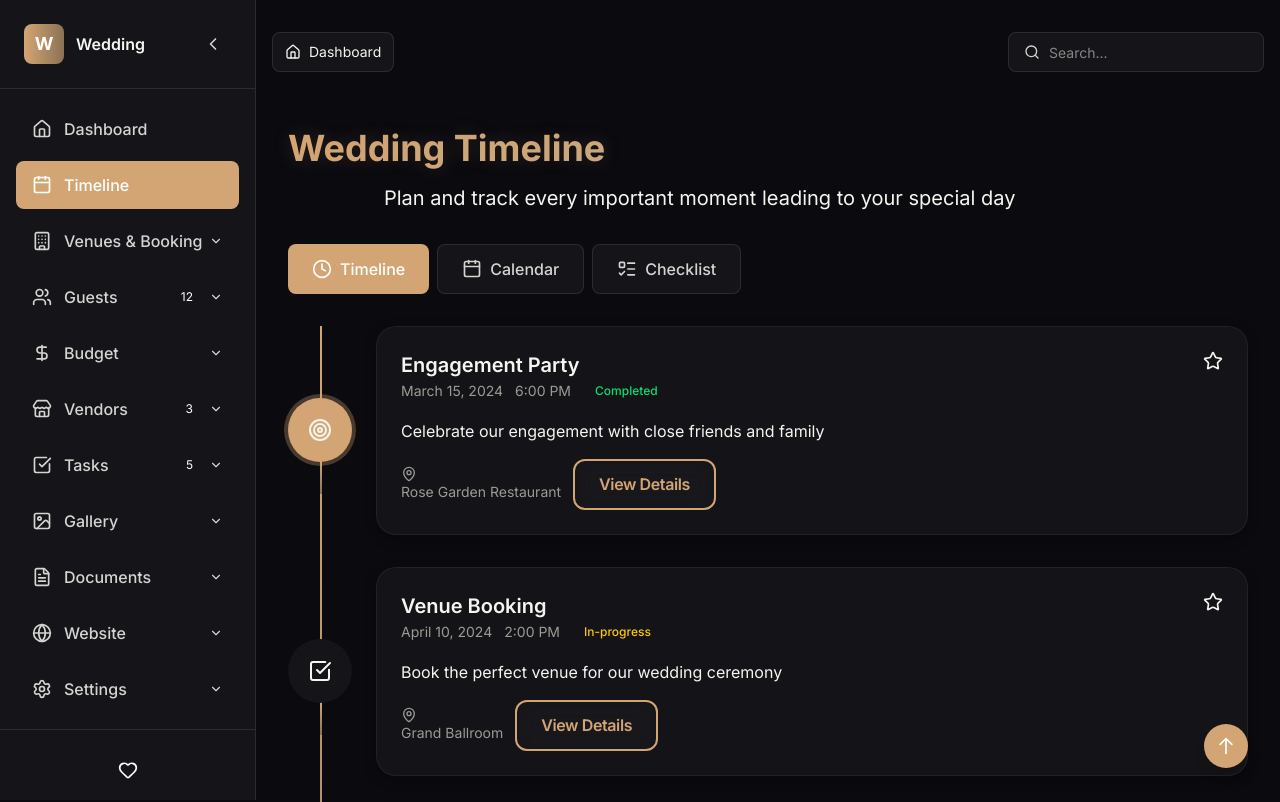
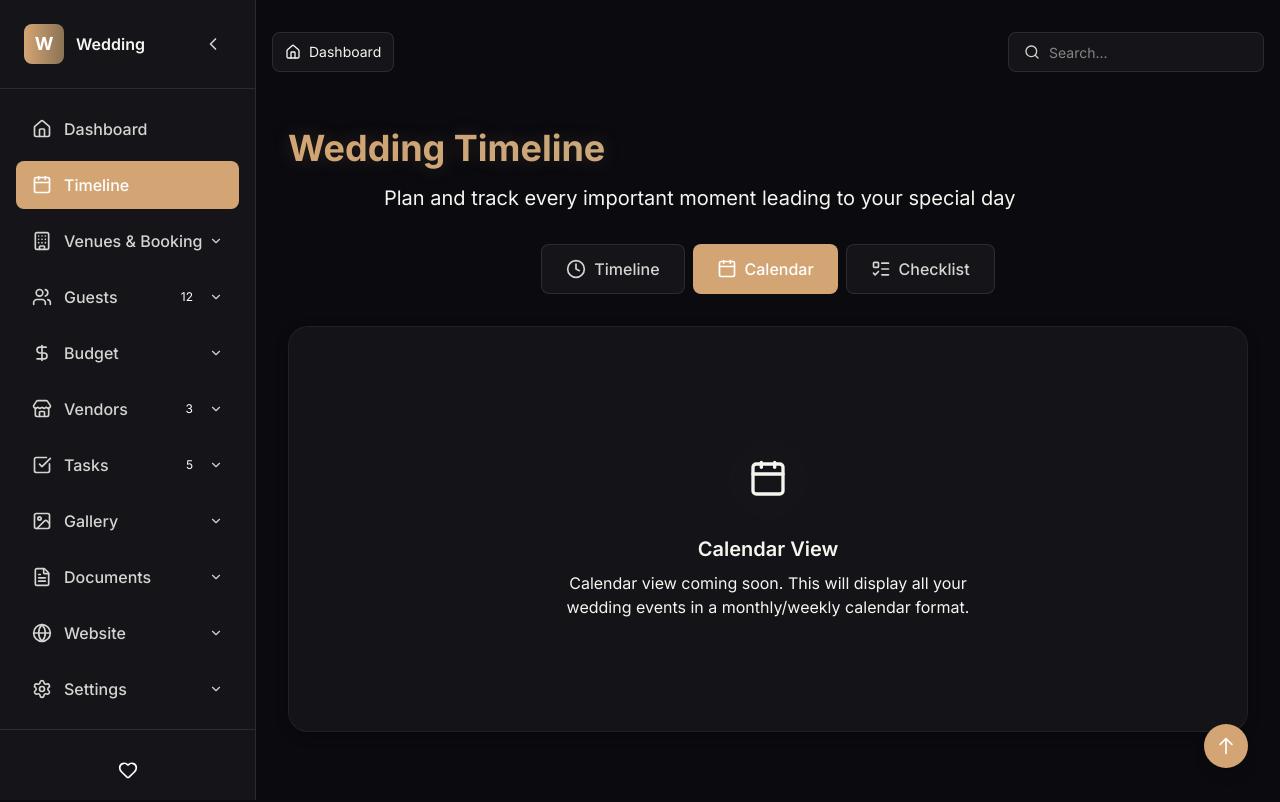
Before and after one commit to Harman8815/Saanjh, a Next.js app in the folder frontend/: page /dashboard/timeline in a window 1280 px wide. Shown: the top 802 px of the page. Built offline with nearby package versions, Linux system fonts and the light colour scheme; a web font is replaced by a local one.

Commit message:
refactor: center timeline tabs and set middle tab as default
- Center tab container with justify-center
- Change default active tab to Calendar (middle element)
- Improve visual balance of tab navigation

```diff
--- a/frontend/app/dashboard/timeline/page.tsx
+++ b/frontend/app/dashboard/timeline/page.tsx
@@ -5,7 +5,7 @@ import { motion } from 'framer-motion';
 import { Target, CheckSquare, Calendar, Star, MapPin, Clock, ListTodo } from 'lucide-react';
 
 export default function TimelinePage() {
-  const [activeTab, setActiveTab] = useState<'timeline' | 'calendar' | 'checklist'>('timeline');
+  const [activeTab, setActiveTab] = useState<'timeline' | 'calendar' | 'checklist'>('calendar');
   const [selectedEvent, setSelectedEvent] = useState(1);
 
   // TODO: Fetch timeline events from API
@@ -102,7 +102,7 @@ export default function TimelinePage() {
           initial={{ opacity: 0, y: 20 }}
           animate={{ opacity: 1, y: 0 }}
           transition={{ duration: 0.5, delay: 0.2 }}
-          className="flex gap-2 mb-8"
+          className="flex justify-center gap-2 mb-8"
         >
           <button
             onClick={() => setActiveTab('timeline')}
```
